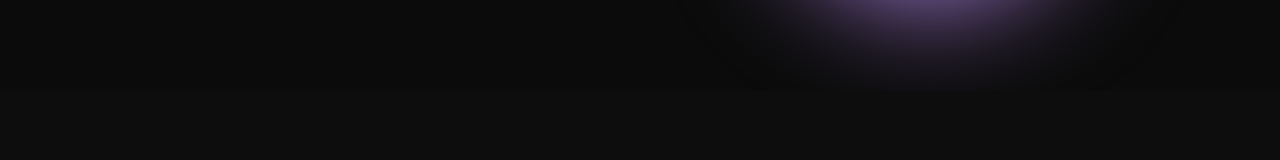
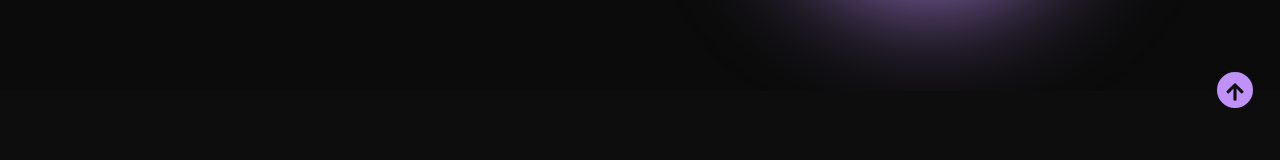
Before and after one commit to CarlosEduardoSD/Portifolio-V2, a React (Vite) app: page / in a window 1280 px wide. Shown: the part 490-650 px from the top of the page. Built offline with nearby package versions, Linux system fonts and the light colour scheme; a web font is replaced by a local one.

Commit message:
feat: page button scrolling

```diff
--- a/src/components/Header/header.jsx
+++ b/src/components/Header/header.jsx
@@ -4,7 +4,7 @@ import AboutMe from "../AboutMe/aboutMe";
 export default function Header() {
   return (
     <>
-      <header className="container">
+      <header id="header_section" className="container">
         <div className="row">
           <div className={styles.header}>
             <div className="col-md-6">
--- a/src/pages/home/home.jsx
+++ b/src/pages/home/home.jsx
@@ -1,6 +1,8 @@
 import styles from "./home.module.css";
 
 import Perfil from "../../assets/images/Perfil.jpg";
+
+import { FaArrowUp } from "react-icons/fa";
 
 import Header from "../../components/Header/header";
 import AboutMe from "../../components/AboutMe/aboutMe";
@@ -12,10 +14,11 @@ export default function Home() {
   return (
     <>
       <Header />
-      <section id={styles.home}>
+      <section id='home' className={styles.home}>
         <div className="container">
           <div className="row">
-            <div className="col-md-6"
+            <div
+              className="col-md-6"
               style={{
                 display: "flex",
                 alignItems: "center",
@@ -34,7 +37,10 @@ export default function Home() {
                 </div>
               </div>
             </div>
-            <div className="col-md-6" style={{ display: "flex", justifyContent: "center" }}>
+            <div
+              className="col-md-6"
+              style={{ display: "flex", justifyContent: "center" }}
+            >
               <div className={styles.home_img}>
                 <img className="img-fluid" src={Perfil} alt="theme" />
               </div>
@@ -46,6 +52,11 @@ export default function Home() {
       <Experiencies />
       <Projects />
       <Footer />
+      <button className={styles.home_button_top}>
+        <a href="#header_section">
+          <FaArrowUp fontSize={"20px"}/>
+        </a>
+      </button>
     </>
   );
 }
--- a/src/pages/home/home.module.css
+++ b/src/pages/home/home.module.css
@@ -1,4 +1,6 @@
-#home {
+/* #home  */
+
+.home {
   margin-top: 30px;
 }
 
@@ -132,3 +134,19 @@
   z-index: 1;
   /* box-shadow: 0px 0px 60px 1px #BF91F9; */
 }
+
+.home_button_top {
+  position: fixed;
+  top: 35rem;
+  right: 25px;
+  border-radius: 50%;
+  border: 2px solid #0e0e0e;
+  background-color: #BF91F9;
+  height: 40px;
+  width: 40px;
+}
+
+.home_button_top a {
+  text-decoration: none;
+  color: #0e0e0e;
+}
```
